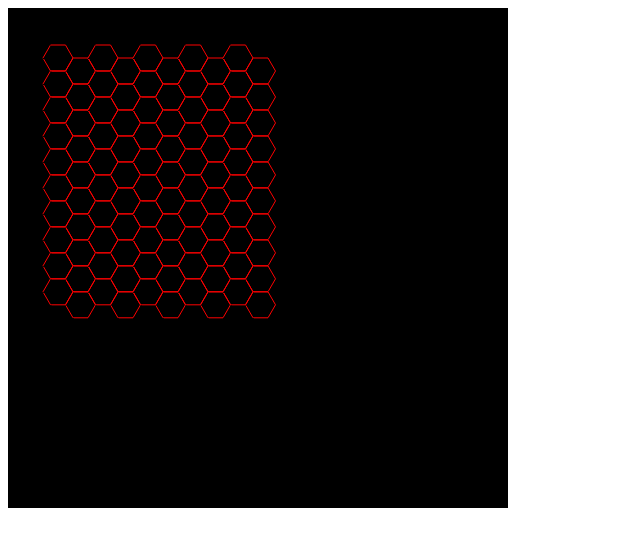
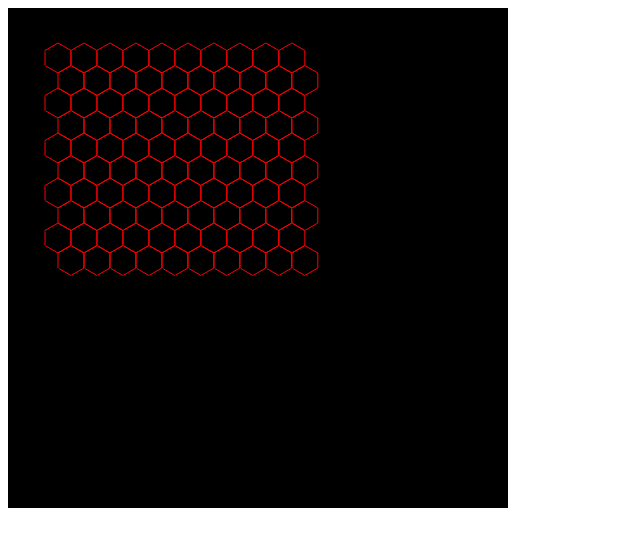
Before and after one commit to Crocsx/HexagonalTest, a website built with Parcel: page index.html in a window 1280 px wide. Shown: the whole page, without its empty margins (0-640 px from the left). Built offline with nearby package versions, Linux system fonts and the light colour scheme.

Commit message:
Add Advanced grid drawer for next test

```diff
--- a/index.html
+++ b/index.html
@@ -7,6 +7,6 @@
   <body>
     <div id="app"></div>
     <canvas id="canvas" width="500%" height="500"></canvas>
-    <script src="src/drawhexagrid/index.ts"></script>
+    <script src="src/drawAdvancedHexaGrid/index"></script>
   </body>
 </html>
--- /dev/null
+++ b/src/drawAdvancedHexaGrid/grid.ts
@@ -0,0 +1,95 @@
+import Vector2 from "../libs/vector2";
+import Hexagone, { HexagoneType } from "./hexagone";
+
+export interface GridOptions {
+  width?: number;
+  height?: number;
+  offset?: number;
+  hexagoneSize?: number;
+  type?: HexagoneType;
+}
+
+// https://www.redblobgames.com/grids/hexagons/#basics
+export default class Grid {
+  ctx: CanvasRenderingContext2D;
+  private type: HexagoneType;
+  private width: number;
+  private height: number;
+  private offset: number;
+  private hexagoneSize: number;
+  private hexagoneWidth: number;
+  private hexagoneHeight: number;
+  private hexagoneOffset: number;
+
+  constructor(ctx: CanvasRenderingContext2D, options?: GridOptions) {
+    this.ctx = ctx;
+    this.width = options.width || 10;
+    this.height = options.height || 10;
+    this.offset = options.offset || 50;
+    this.type = options.type || HexagoneType.POINTY;
+    this.hexagoneSize = this.hexagoneSize || 15;
+    this.setType(this.type);
+  }
+
+  setType(type: HexagoneType) {
+    if (type === HexagoneType.FLAT) {
+      //  width and height of hexagone cell
+      this.hexagoneWidth = 2 * this.hexagoneSize;
+      this.hexagoneHeight = Math.sqrt(3) * this.hexagoneSize;
+      //  distance beetween 2 hexagon center when drawing
+      this.hexagoneOffset = this.hexagoneWidth * 0.75;
+    } else {
+      //  width and height of hexagone cell
+      this.hexagoneWidth = Math.sqrt(3) * this.hexagoneSize;
+      this.hexagoneHeight = 2 * this.hexagoneSize;
+      //  distance beetween 2 hexagon center when drawing
+      this.hexagoneOffset = this.hexagoneHeight * 0.75;
+    }
+  }
+
+  private drawPointyGrid() {
+    for (var i = 0; i < this.width; i++) {
+      for (var j = 0; j < this.height; j++) {
+        const hex = new Hexagone(this.ctx, {
+          center: new Vector2(
+            this.offset +
+              this.hexagoneWidth * i +
+              (j % 2) * (this.hexagoneWidth * 0.5),
+            this.offset + this.hexagoneOffset * j
+          ),
+          size: this.hexagoneSize,
+          color: "red"
+        });
+        hex.draw();
+      }
+    }
+  }
+
+  private drawFlatGrid() {
+    for (var i = 0; i < this.width; i++) {
+      for (var j = 0; j < this.height; j++) {
+        const hex = new Hexagone(this.ctx, {
+          center: new Vector2(
+            this.offset + this.hexagoneOffset * i,
+            this.offset +
+              this.hexagoneHeight * j +
+              (i % 2) * (this.hexagoneHeight * 0.5)
+          ),
+          size: this.hexagoneSize,
+          color: "red",
+          type: HexagoneType.FLAT
+        });
+        hex.draw();
+      }
+    }
+  }
+
+  draw() {
+    if (this.type === HexagoneType.POINTY) {
+      this.drawPointyGrid();
+    }
+    if (this.type === HexagoneType.FLAT) {
+      this.drawFlatGrid();
+    }
+  }
+}
--- /dev/null
+++ b/src/drawAdvancedHexaGrid/hexagone.ts
@@ -0,0 +1,71 @@
+import Vector2 from "../libs/vector2";
+
+export enum HexagoneType {
+  POINTY,
+  FLAT
+}
+
+export interface HexagoneOptions {
+  center?: Vector2;
+  size?: number;
+  color?: string;
+  type?: HexagoneType;
+}
+
+export default class Hexagone {
+  ctx;
+  center: Vector2;
+  size: number;
+  color: string;
+  type: HexagoneType;
+
+  constructor(ctx: CanvasRenderingContext2D, options?: HexagoneOptions) {
+    this.ctx = ctx;
+    this.center = options.center || new Vector2();
+    this.size = options.size || 100;
+    this.color = options.color || "red";
+    this.type = options.type || HexagoneType.POINTY;
+  }
+
+  // y axis pointing down (angles increase clockwise)
+  getPointyCorner(i: number) {
+    const angle_deg = 60 * i - 30;
+    const angle_rad = (Math.PI / 180) * angle_deg;
+    return new Vector2(
+      this.center.x + this.size * Math.cos(angle_rad),
+      this.center.y + this.size * Math.sin(angle_rad)
+    );
+  }
+
+  // y axis pointing down (angles increase clockwise)
+  getFlatCorner(i: number) {
+    const angle_deg = 60 * i;
+    const angle_rad = (Math.PI / 180) * angle_deg;
+    return new Vector2(
+      this.center.x + this.size * Math.cos(angle_rad),
+      this.center.y + this.size * Math.sin(angle_rad)
+    );
+  }
+
+  draw() {
+    const points = [];
+    for (var j = 0; j <= 5; j++) {
+      if (this.type === HexagoneType.POINTY) {
+        points.push(this.getPointyCorner(j));
+      } else {
+        points.push(this.getFlatCorner(j));
+      }
+    }
+    this.ctx.save();
+    this.ctx.strokeStyle = this.color;
+    for (var i = 0; i < points.length; i++) {
+      this.ctx.fillRect(points[i].x, points[i].y, 1, 1);
+      this.ctx.beginPath();
+      this.ctx.moveTo(points[i].x, points[i].y);
+      const nextPoint = points[i + 1] !== undefined ? points[i + 1] : points[0];
+      this.ctx.lineTo(nextPoint.x, nextPoint.y);
+      this.ctx.stroke();
+    }
+    this.ctx.restore();
+  }
+}
--- /dev/null
+++ b/src/drawAdvancedHexaGrid/index.ts
@@ -0,0 +1,16 @@
+import Grid from "./grid";
+import { HexagoneType } from "./hexagone";
+
+const canvas = document.getElementById("canvas") as HTMLCanvasElement;
+const ctx = canvas.getContext("2d");
+
+if (ctx) {
+  drawBackground("black");
+
+  function drawBackground(color: string) {
+    ctx.fillStyle = color;
+    ctx.fillRect(0, 0, canvas.width, canvas.height);
+  }
+
+  new Grid(ctx, { type: HexagoneType.POINTY }).draw();
+}
--- /dev/null
+++ b/src/drawhexagrid/grid.ts
@@ -0,0 +1,100 @@
+import Hexagone from "./hexagone";
+import Vector2 from "../libs/vector2";
+
+enum GridType {
+  POINTY,
+  FLAT
+}
+// https://www.redblobgames.com/grids/hexagons/#basics
+export default class Grid {
+  ctx: CanvasRenderingContext2D;
+  private type = GridType.POINTY;
+  // size of the grid in hexagone count, and drawing offset
+  private width = 10;
+  private height = 10;
+  private offset = 50;
+
+  // size of the hexagone from center to corner point
+  private hexagoneSize = 15;
+
+  //  width and height of hexagone cell
+  private hexagoneWidth = 2 * this.hexagoneSize;
+  private hexagoneHeight = Math.sqrt(3) * this.hexagoneSize;
+
+  //  height beetween 2 hexagone center in a grid
+  private hexagoneOffset = this.hexagoneWidth * 0.75;
+
+  constructor(
+    ctx: CanvasRenderingContext2D,
+    width = 10,
+    height = 10,
+    offset = 50,
+    type = GridType.POINTY
+  ) {
+    this.ctx = ctx;
+    this.width = width;
+    this.height = height;
+    this.offset = offset;
+    this.setType(type);
+  }
+
+  setType(type: GridType) {
+    if (type === GridType.FLAT) {
+      this.hexagoneWidth = 2 * this.hexagoneSize;
+      this.hexagoneHeight = Math.sqrt(3) * this.hexagoneSize;
+      this.hexagoneOffset = this.hexagoneWidth * 0.75;
+    } else {
+      this.hexagoneWidth = Math.sqrt(3) * this.hexagoneSize;
+      this.hexagoneHeight = 2 * this.hexagoneSize;
+      this.hexagoneOffset = this.hexagoneHeight * 0.75;
+    }
+  }
+
+  private drawPointyGrid() {
+    for (var i = 0; i < this.width; i++) {
+      for (var j = 0; j < this.height; j++) {
+        const hex = new Hexagone(
+          this.ctx,
+          new Vector2(
+            this.offset +
+              this.hexagoneWidth * i +
+              (j % 2) * (this.hexagoneWidth * 0.5),
+            this.offset + this.hexagoneOffset * j
+          ),
+          this.hexagoneSize,
+          "red"
+        );
+        hex.draw();
+      }
+    }
+  }
+
+  private drawFlatGrid() {
+    for (var i = 0; i < this.width; i++) {
+      for (var j = 0; j < this.height; j++) {
+        const hex = new Hexagone(
+          this.ctx,
+          new Vector2(
+            this.offset + this.hexagoneWidth * i,
+            this.offset +
+              this.hexagoneHeight * j +
+              (i % 2) * (this.hexagoneHeight * 0.5)
+          ),
+          this.hexagoneSize,
+          "red",
+          false
+        );
+        hex.draw();
+      }
+    }
+  }
+
+  draw() {
+    if (this.type === GridType.POINTY) {
+      this.drawPointyGrid();
+    }
+    if (this.type === GridType.FLAT) {
+      this.drawFlatGrid();
+    }
+  }
+}
```
Also changed, not shown: src/drawHexaGrid/flatGrid.ts (renamed from src/drawhexagrid/flatGrid.ts), src/drawHexaGrid/hexagone.ts (renamed from src/drawhexagrid/hexagone.ts), src/drawHexaGrid/index.ts (renamed from src/drawhexagrid/index.ts), src/drawHexaGrid/pointyGrid.ts (renamed from src/drawhexagrid/pointyGrid.ts).
